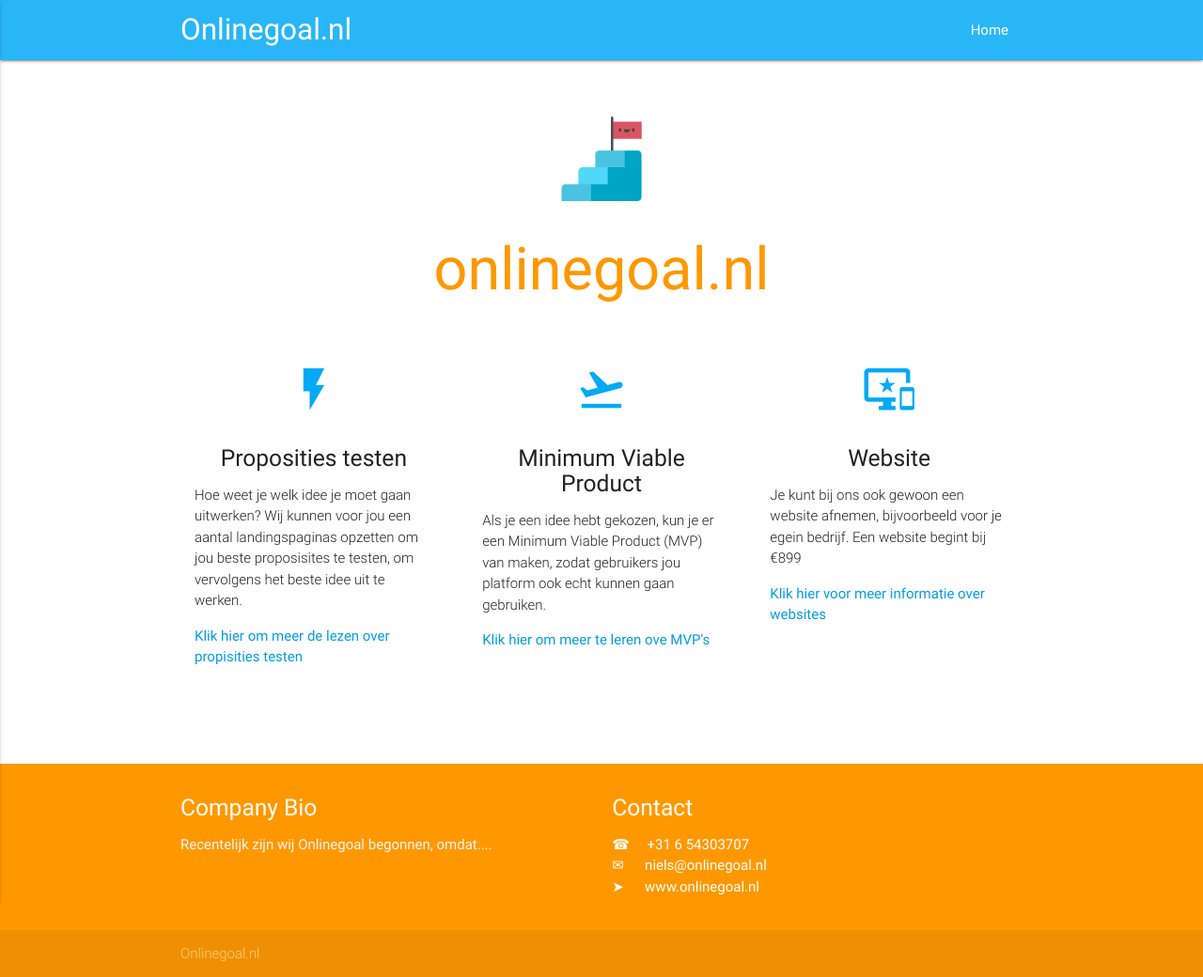
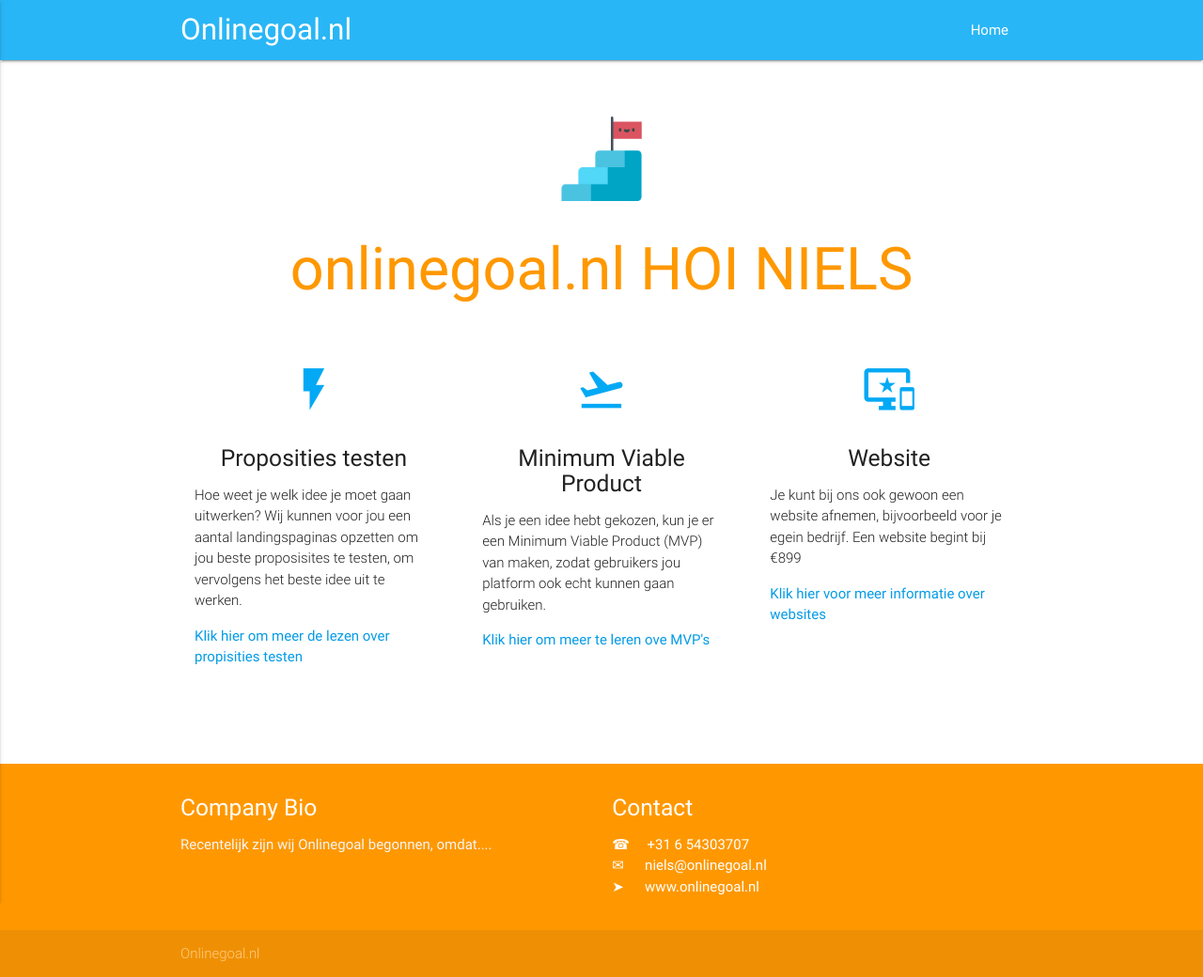
Before and after one commit to martijnvdbrug/onlinegoal.nl, a Jekyll site: the page built from index.md, in a window 1280 px wide. Shown: the whole page at 94% size. Built offline with Jekyll 4.4.1, drawn with Linux system fonts in a browser that asks for light colours.

Commit message:
Test commit: adding HOI NIELS to title

```diff
--- a/_layouts/home.html
+++ b/_layouts/home.html
@@ -10,7 +10,7 @@
       <img class="size-50 responsive-img" src="/assets/website-laten-maken-logo.png" alt="Logo door Freepik van www.flaticon.com "/>
     </div>
 
-    <h1 class="header center orange-text">{{ site.title }}</h1>
+    <h1 class="header center orange-text">{{ site.title }} HOI NIELS</h1>
 <!--
     <div class="row center">
       <h5 class="header col s12 light">{{ content }}</h5>
```
